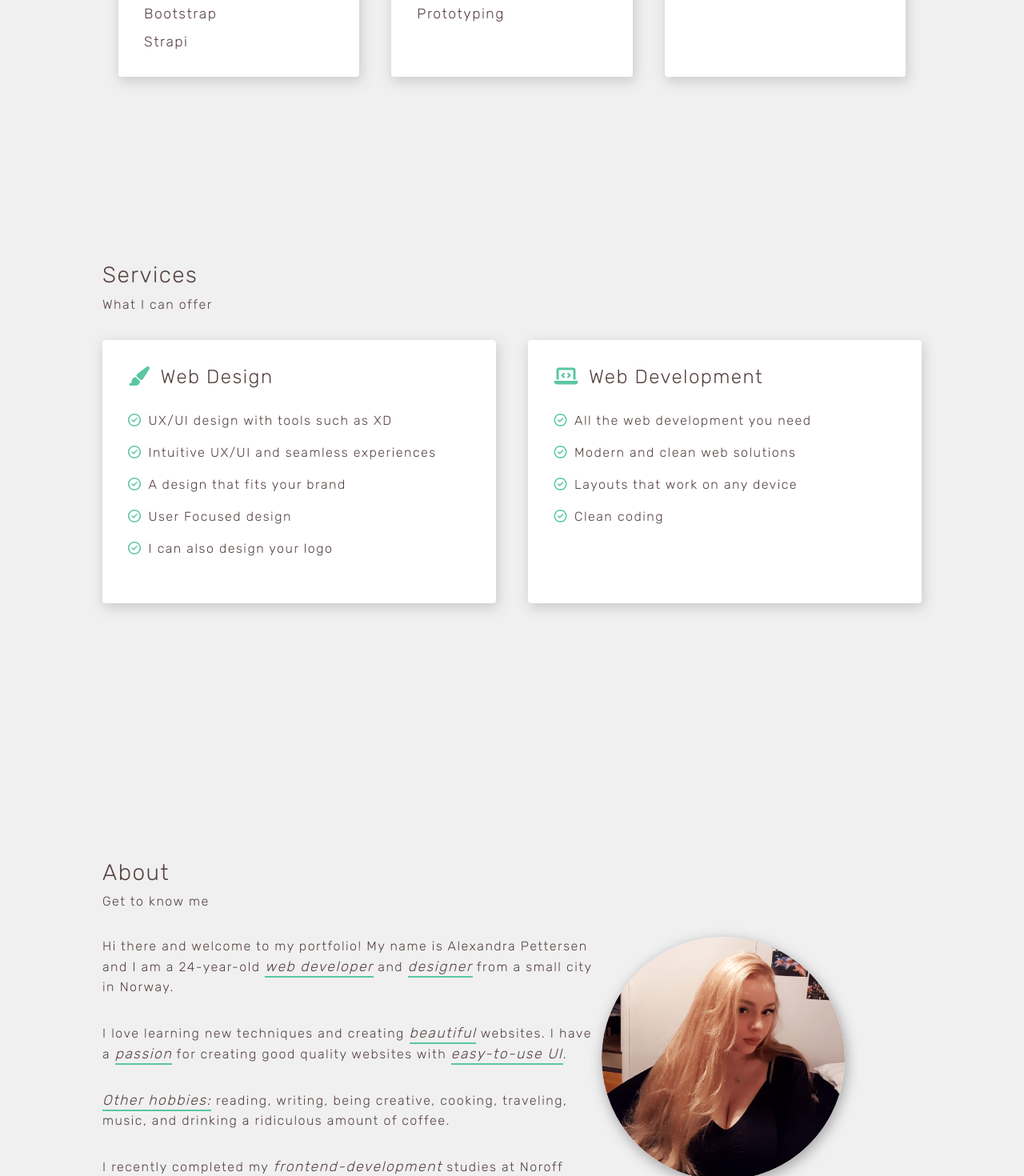
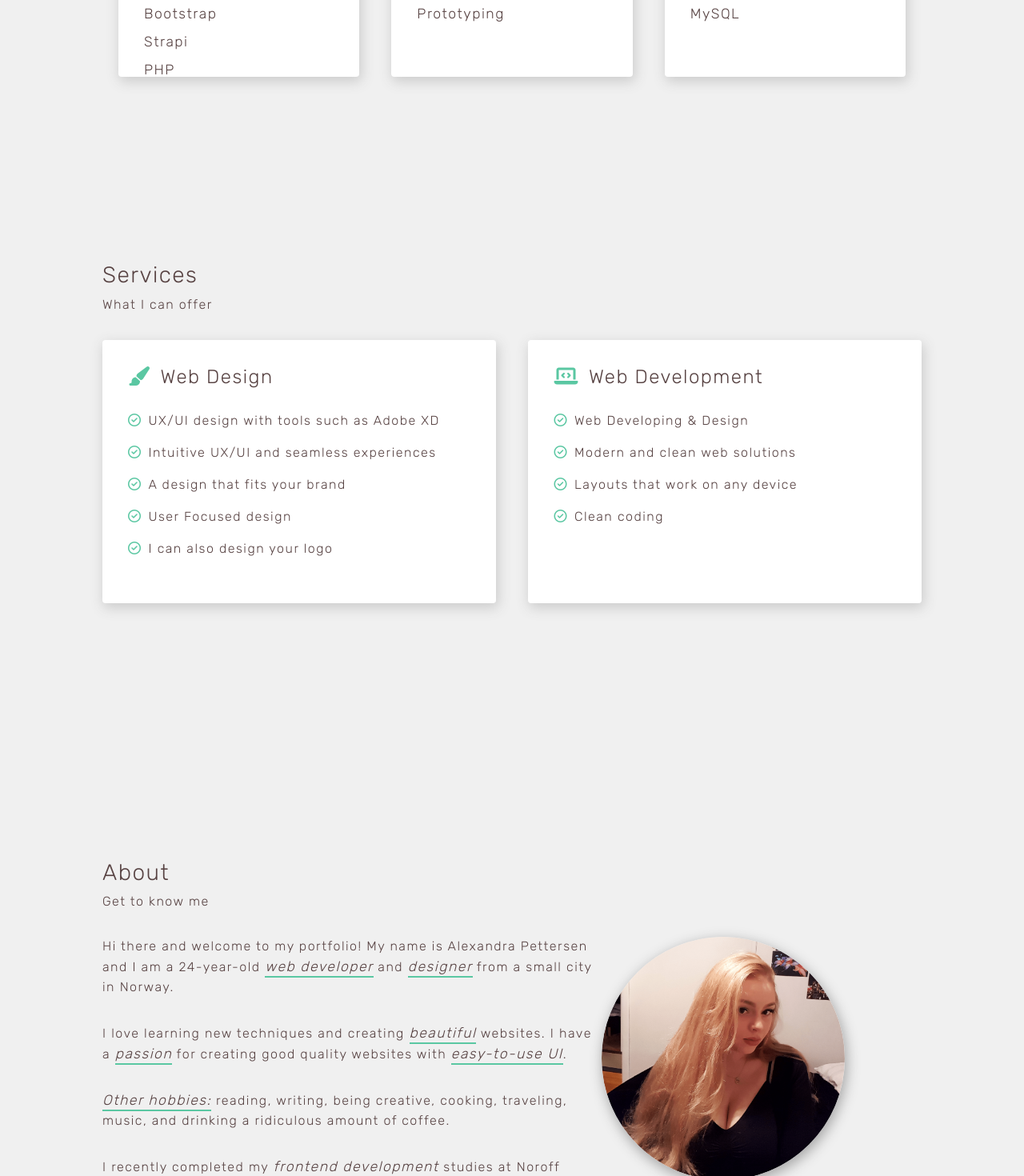
Before and after one commit to alexandra-ep/frontalex-portfolio, a React (Create React App) app: page / in a window 1280 px wide. Shown: the part 2464-3934 px from the top of the page at 80% size. Built offline with nearby package versions, Linux system fonts and the light colour scheme.

Commit message:
Update Files

```diff
--- a/src/components/about/content/Text.js
+++ b/src/components/about/content/Text.js
@@ -21,8 +21,8 @@ export default function Text() {
       </p>
       <p>
         I recently completed my{" "}
-        <span className="text-highlight">frontend-development</span> studies at
-        Noroff School of Technology and Digital Media, and I am looking for a
+        <span className="text-highlight">frontend development</span> studies at
+        Noroff School of Technology & Digital Media, and I am looking for a
         place where I can use my skills both as a designer and developer.{" "}
       </p>
     </div>
--- a/src/components/projects/ProjectItems.js
+++ b/src/components/projects/ProjectItems.js
@@ -1,14 +1,15 @@
 import spacex from "../../images/spacex.jpg";
 import persica from "../../images/persica.png";
-import jsframeworks from "../../images/js_frameworks.png";
 import holidaze from "../../images/holidaze.jpg";
 import reactprojects from "../../images/15reactprojects.png";
+import wowfood from "../../images/wowFood.png";
 
 export const ProjectItems = [
   {
     title: "SpaceX",
     type: "School Project",
     url: "https://spacex-projectexam.vercel.app/",
+    btnText: "Visit Website",
     image: spacex,
     tags: ["Design ▪️ ", "HTML ▪️ ", "CSS ▪️ ", "JavaScript ▪️ ", "API"],
     cName: "projects__list__item",
@@ -17,6 +18,7 @@ export const ProjectItems = [
     title: "PERSICA",
     type: "School Project",
     url: "https://persica-skincare.vercel.app/",
+    btnText: "Visit Website",
     image: persica,
     tags: [
       "Design ▪️ ",
@@ -34,16 +36,27 @@ export const ProjectItems = [
     title: "Holidaze",
     type: "School Project",
     url: "https://holidaze-norway.vercel.app/",
+    btnText: "Visit Website",
     image: holidaze,
-    tags: ["React JS ▪️ ", "Sass ▪️ ", "Bootstrap ▪️ ", "BEM ▪️ ", "Strapi"],
+    tags: ["Design ▪️ ", "React JS ▪️ ", "Sass ▪️ ", "Bootstrap ▪️ ", "BEM ▪️ ", "Strapi"],
     cName: "projects__list__item",
   },
   {
     title: "15 React Projects",
     type: "Private Project",
     url: "https://15-react-projects.vercel.app/",
+    btnText: "Visit Website",
     image: reactprojects,
     tags: ["React JS ▪️ ", "Sass ▪️ ", "BEM ▪️ ", "Design ▪️ ", "API"],
     cName: "projects__list__item",
   },
+  {
+    title: "wowFood",
+    type: "Private Project",
+    url: "https://github.com/frontalexandraep/wowFood",
+    btnText: "Visit GitHub",
+    image: wowfood,
+    tags: ["PHP ▪️ ", "CSS ▪️ ", "MySQL ▪️ ", "Frontend ▪️ ", "Backend"],
+    cName: "projects__list__item",
+  },
 ];
--- a/src/components/projects/Projects.js
+++ b/src/components/projects/Projects.js
@@ -22,7 +22,7 @@ export default function Projects() {
                   <h4>{item.title}</h4>
                   <h5>{item.type}</h5>
                   <span>{item.tags}</span>
-                  <a href={item.url}>Visit website</a>
+                  <a href={item.url}>{item.btnText}</a>
                 </div>
               </Col>
             );
--- a/src/components/services/content/WebDesign.js
+++ b/src/components/services/content/WebDesign.js
@@ -9,7 +9,7 @@ export default function WebDesign() {
       <ul>
         <li>
           <i className="far fa-check-circle check-icon"></i>UX/UI design with
-          tools such as XD
+          tools such as Adobe XD
         </li>
         <li>
           <i className="far fa-check-circle check-icon"></i>Intuitive UX/UI and
--- a/src/components/services/content/WebDev.js
+++ b/src/components/services/content/WebDev.js
@@ -7,8 +7,7 @@ export default function WebDev() {
         </h4>
         <ul>
           <li>
-            <i className="far fa-check-circle check-icon"></i>All the web
-            development you need
+            <i className="far fa-check-circle check-icon"></i>Web Developing & Design
           </li>
           <li>
             <i className="far fa-check-circle check-icon"></i>Modern and clean
--- a/src/components/skills/content/Frontend.js
+++ b/src/components/skills/content/Frontend.js
@@ -28,6 +28,7 @@ export default function Frontend() {
                 <li>Sass</li>
                 <li>Bootstrap</li>
                 <li>Strapi</li>
+                <li>PHP</li>
               </ul>
             </Card.Body>
           </Accordion.Collapse>
--- a/src/components/skills/content/Practical.js
+++ b/src/components/skills/content/Practical.js
@@ -26,6 +26,7 @@ export default function Practical() {
                 <li>FileZilla</li>
                 <li>BEM</li>
                 <li>VsCode</li>
+                <li>MySQL</li>
               </ul>
             </Card.Body>
           </Accordion.Collapse>
```
Also changed, not shown: src/images/wowFood.png (added).
